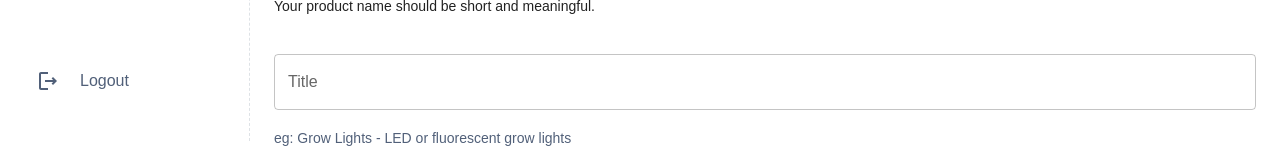
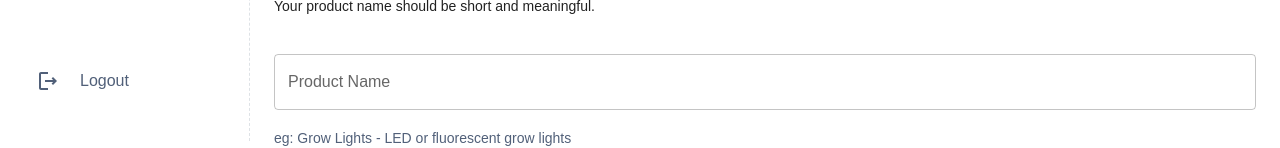
Before and after one commit to Kh1T/agteach-instructor, a React (Create React App) app: page /product/new in a window 1280 px wide. Shown: the part 659-807 px from the top of the page. Built offline with nearby package versions, Linux system fonts and the light colour scheme; no server answers.

Commit message:
feat: added aboutProduct validation

```diff
--- a/src/components/new-product/AboutProduct.jsx
+++ b/src/components/new-product/AboutProduct.jsx
@@ -2,7 +2,6 @@ import { TextField, Box, Divider, Typography } from "@mui/material";
 import InfoIcon from "@mui/icons-material/Info";
 import IconWithTitle from "../course-product/IconWithTitle";
 import TextSection from "../course-product/TextSection";
-import { useState } from "react";
 /**
  * AboutProduct component renders a page for instructors to input product name and description.
  *
@@ -20,9 +19,7 @@ import { useState } from "react";
  *
  * The component returns a Box component with children.
  */
-export default function AboutProduct() {
-  const [productName, setProductName] = useState("");
-  const [productDescription, setProductDescription] = useState("");
+export default function AboutProduct({ register, errors }) {
 
   return (
     <Box className="container">
@@ -40,9 +37,11 @@ export default function AboutProduct() {
         sx={{ my: 2 }}
         fullWidth
         id="outlined-controlled"
-        label="Title"
-        value={productName}
-        onChange={(event) => setProductName(event.target.value)}
+        label="Product Name"
+        // onChange={(event) => setProductName(event.target.value)}
+        {...register("productName", { required: "Product name is required" })}
+        error={!!errors.productName}
+        helperText={errors.productName?.message}
       />
       <Typography variant="bsr" color="dark.300" sx={{ mt: 2 }}>
         eg: Grow Lights - LED or fluorescent grow lights
@@ -60,8 +59,10 @@ export default function AboutProduct() {
         fullWidth
         id="outlined-controlled"
         label="Description"
-        value={productDescription}
-        onChange={(event) => setProductDescription(event.target.value)}
+        // onChange={(event) => setProductDescription(event.target.value)}
+        {...register("productDescription", { required: "Product description is required" })}
+        error={!!errors.productDescription}
+        helperText={errors.productDescription?.message}
       />
     </Box>
   );
--- a/src/pages/NewProduct.jsx
+++ b/src/pages/NewProduct.jsx
@@ -37,7 +37,7 @@ function NewProductPage() {
       </Button>
       <form onSubmit={handleSubmit(handleCreateProduct)}>
         <ProductCategory />
-        <AboutProduct />
+        <AboutProduct register={register} errors={errors}/>
         <ProductQuantity />
         <ProductPhoto />
         <ProductPrice register={register} errors={errors} />
```
